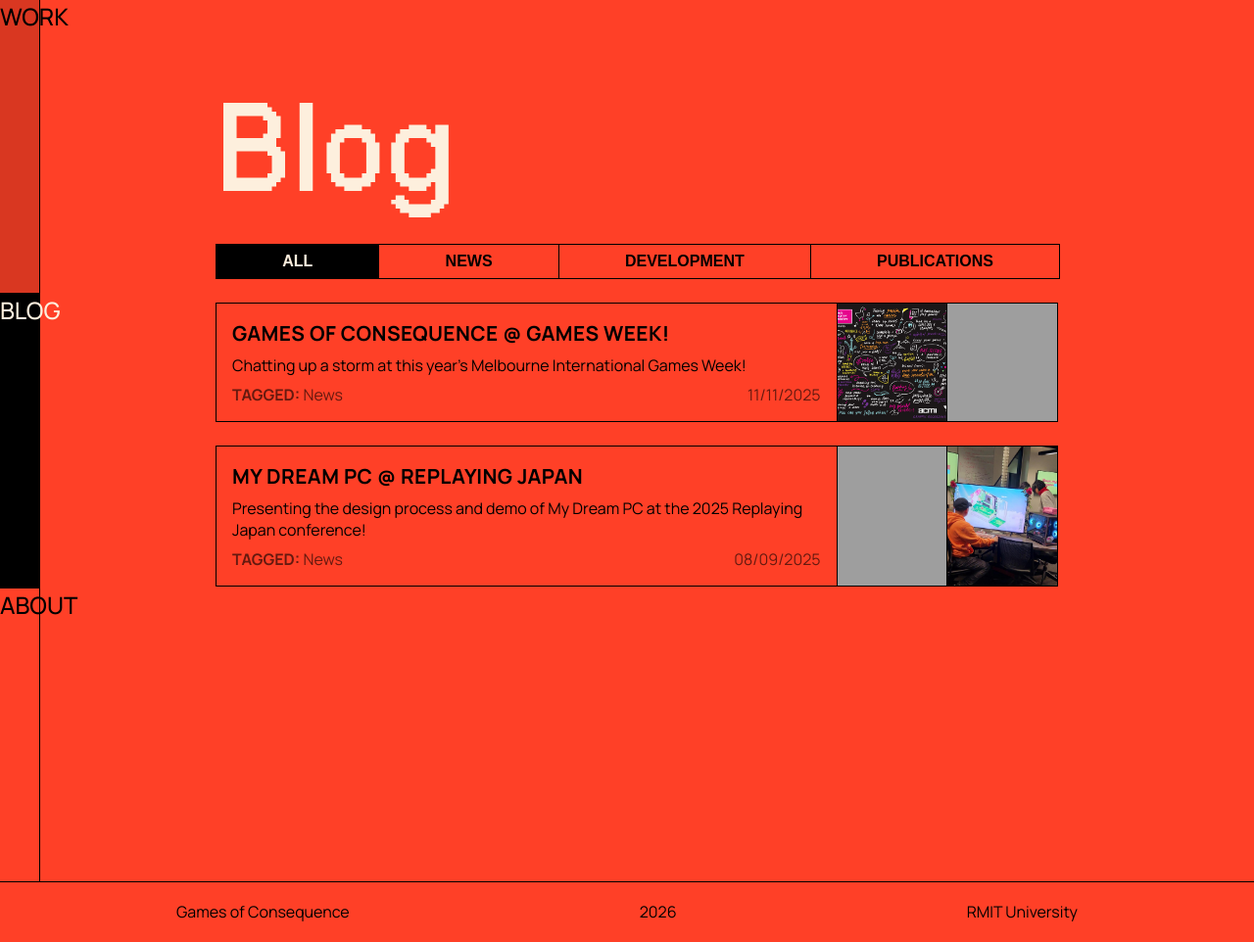
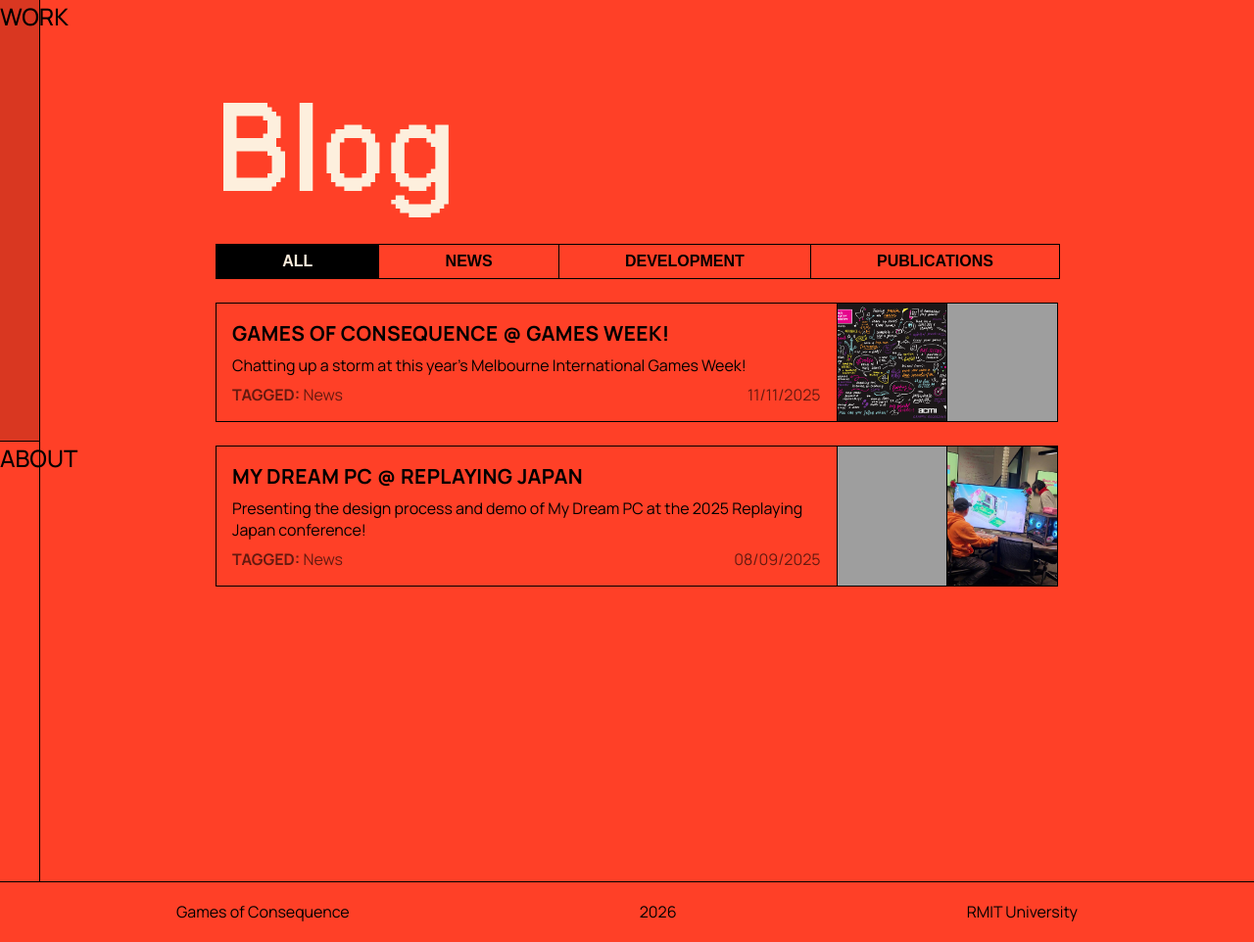
Before and after one commit to debpolson/debpolson.github.io, a Jekyll site: the page built from blog.html, in a window 1280 px wide. Shown: the whole page at 98% size. Built offline with Jekyll 4.4.1, drawn with Linux system fonts in a browser that asks for light colours; grey boxes are pictures that could not be loaded.

Commit message:
Update nav.yml

```diff
--- a/_data/nav.yml
+++ b/_data/nav.yml
@@ -1,6 +1,4 @@
 - title: "WORK"
   url: "/work"
-- title: "BLOG"
-  url: "/blog"
 - title: "ABOUT"
   url: "/about"
```
